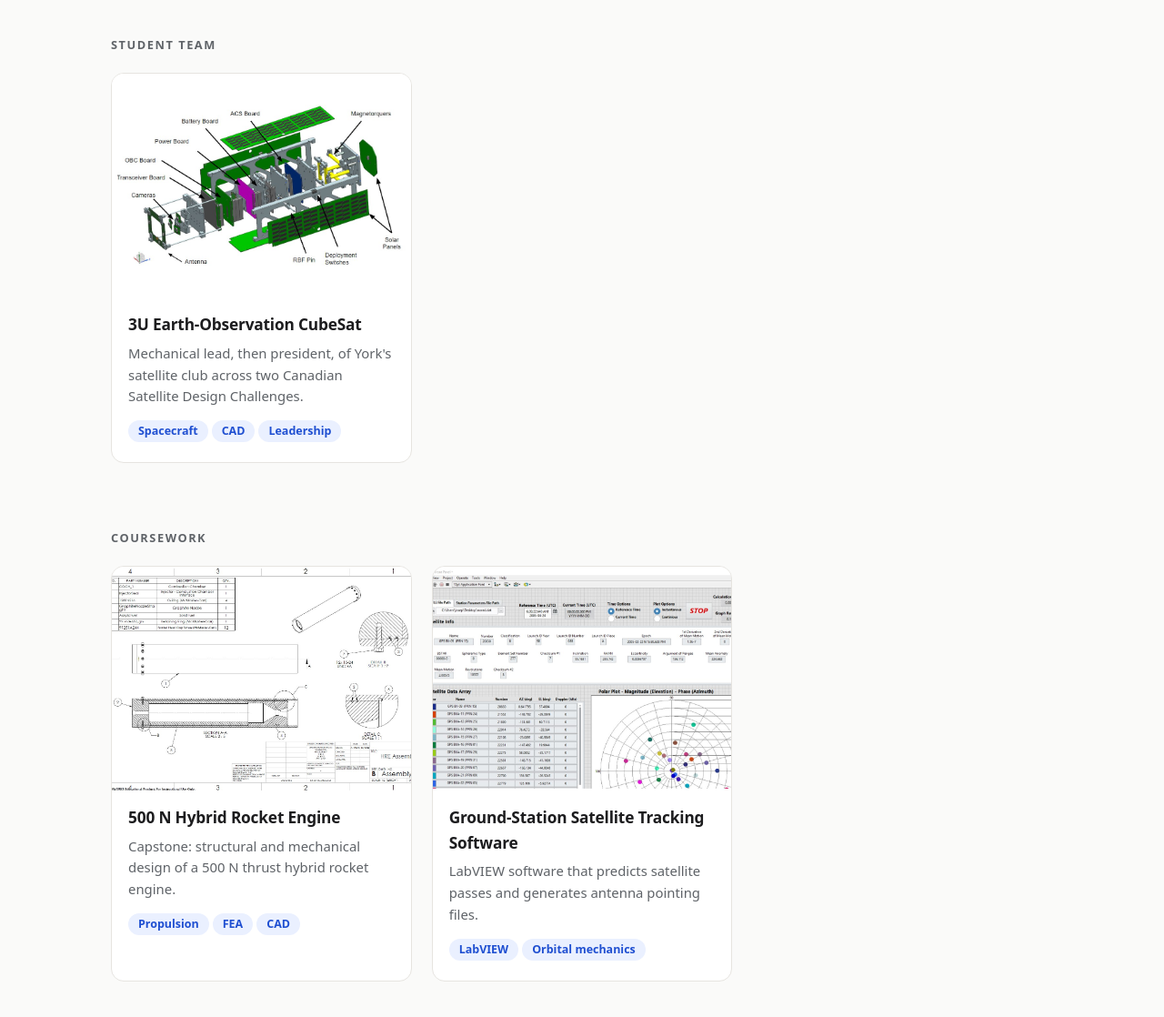
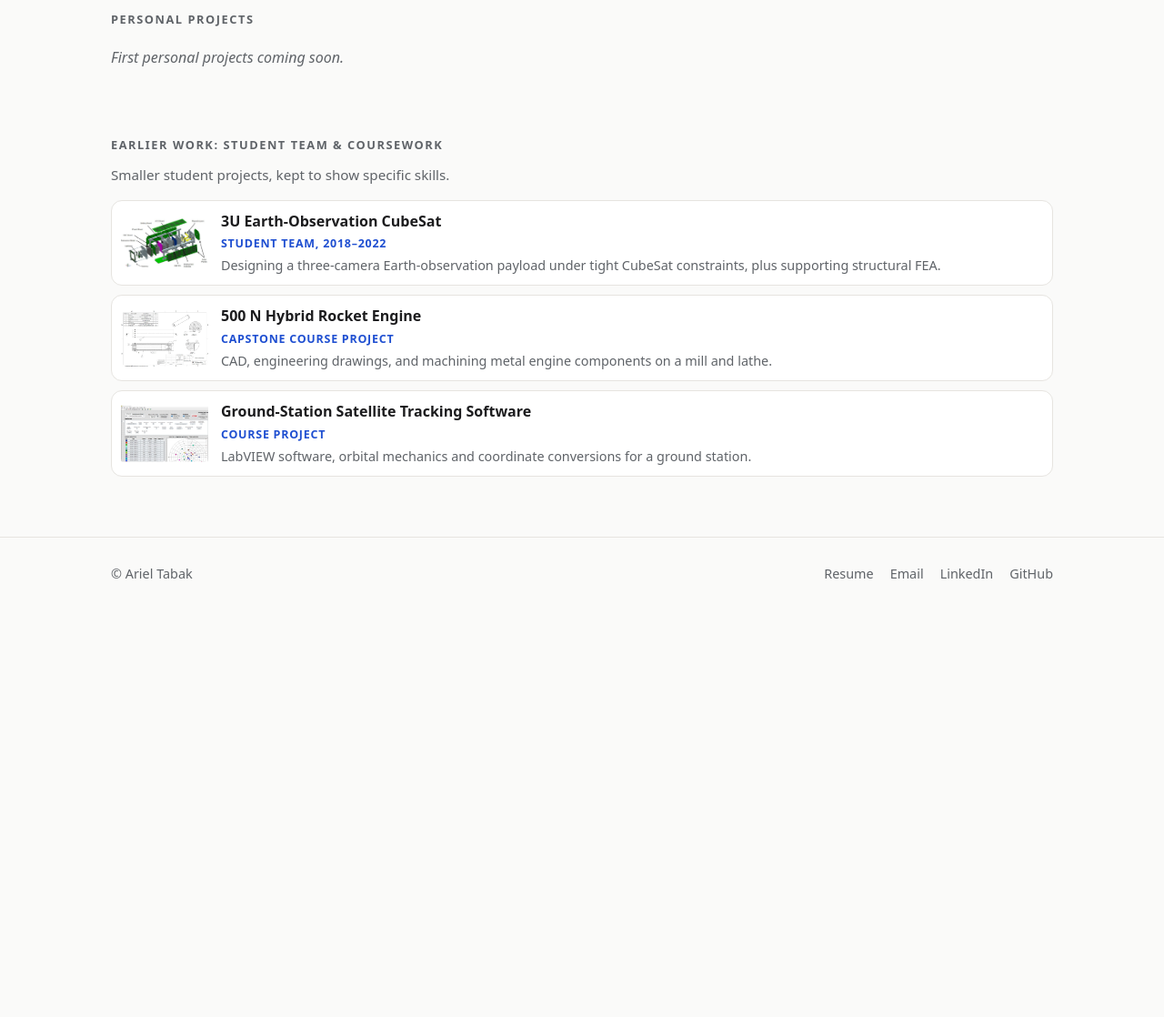
Before and after one commit to arltabak/Artabak-portfolio, a plain HTML site: page work.html in a window 1280 px wide. Shown: the part 835-1953 px from the top of the page at 91% size. After the commit the page ends 1517 px from the top, so only its background shows below. Drawn offline with Linux system fonts and the light colour scheme.

Commit message:
Put research first; move club and course work to an Earlier work section
- Home features the three research projects only
- Work page: Research, Personal projects, then compact Earlier work rows
  framed by the skill each shows
- CubeSat and rocket pages reframed around payload constraints and
  CAD/machining; 'Earlier work' label on those pages

Co-Authored-By: Claude Opus 5.5 <noreply@anthropic.com>
Claude-Session: https://claude.ai/code/session_01Pf4RuYL8De9ECCfpHopXFP

```diff
--- a/assets/style.css
+++ b/assets/style.css
@@ -232,3 +232,18 @@ html.lb-lock, html.lb-lock body { overflow: hidden; }
 .hero .where { color: var(--muted); margin: 0 0 26px; }
 .hero .byline { max-width: none; }
 .hero .byline { margin-bottom: 26px; }
+
+/* Earlier work: compact rows */
+.section-note { color: var(--muted); margin: -10px 0 16px; font-size: 0.95rem; }
+.minis { display: grid; gap: 10px; }
+.mini {
+  display: grid; grid-template-columns: 96px 1fr; gap: 14px; align-items: center;
+  background: var(--surface); border: 1px solid var(--line); border-radius: 12px; padding: 10px; color: var(--text);
+}
+.mini:hover { text-decoration: none; border-color: var(--text); }
+.mini img { width: 96px; height: 72px; object-fit: contain; background: #fff; border-radius: 8px; }
+.mini-text { display: flex; flex-direction: column; gap: 2px; }
+.mini-title { font-weight: 600; }
+.mini-meta { font-size: 0.78rem; font-weight: 700; letter-spacing: 0.06em; text-transform: uppercase; color: var(--accent); }
+.mini-desc { color: var(--muted); font-size: 0.9rem; }
+.page-kicker { margin-top: 14px; }
--- a/work.html
+++ b/work.html
@@ -5,7 +5,7 @@
 <meta name="viewport" content="width=device-width, initial-scale=1">
 <title>Work | Ariel Tabak</title>
 <meta name="description" content="Ariel Tabak: mechanical design and simulation for R&amp;D (FEA, mold flow analysis, CAD and prototyping), with a background in space engineering. Projects and notes.">
-<link rel="stylesheet" href="assets/style.css?v=7">
+<link rel="stylesheet" href="assets/style.css?v=8">
 </head>
 <body>
 <header class="site-header"><div class="wrap">
@@ -21,7 +21,7 @@
 <main class="wrap">
 <section class="page-intro">
   <h1>Work</h1>
-  <p>Engineering projects from my research, a student satellite team, coursework, and my own time.</p>
+  <p>My research and personal projects, followed by earlier student work.</p>
 </section>
 
 <section id="research">
@@ -54,46 +54,29 @@
   </div>
 </section>
 
-<section id="student-team">
-  <h2 class="section-title">Student team</h2>
-  <div class="grid">
-    <a class="card" href="projects/cubesat-3u.html">
-      <img class="thumb contain" src="images/projects/cubesat-3u-thumb.jpg" alt="3U Earth-Observation CubeSat">
-      <div class="body">
-        <h3>3U Earth-Observation CubeSat</h3>
-        <p>Mechanical lead, then president, of York's satellite club across two Canadian Satellite Design Challenges.</p>
-        <span class="tag">Spacecraft</span><span class="tag">CAD</span><span class="tag">Leadership</span>
-      </div>
-    </a>
-  </div>
-</section>
-
-<section id="coursework">
-  <h2 class="section-title">Coursework</h2>
-  <div class="grid">
-    <a class="card" href="projects/hybrid-rocket-engine.html">
-      <img class="thumb" src="images/projects/hybrid-rocket-engine-assembly.jpg" alt="500&nbsp;N Hybrid Rocket Engine">
-      <div class="body">
-        <h3>500&nbsp;N Hybrid Rocket Engine</h3>
-        <p>Capstone: structural and mechanical design of a 500&nbsp;N thrust hybrid rocket engine.</p>
-        <span class="tag">Propulsion</span><span class="tag">FEA</span><span class="tag">CAD</span>
-      </div>
-    </a>
-    <a class="card" href="projects/satellite-tracking-labview.html">
-      <img class="thumb" src="images/projects/satellite-tracking-labview.jpg" alt="Ground-Station Satellite Tracking Software">
-      <div class="body">
-        <h3>Ground-Station Satellite Tracking Software</h3>
-        <p>LabVIEW software that predicts satellite passes and generates antenna pointing files.</p>
-        <span class="tag">LabVIEW</span><span class="tag">Orbital mechanics</span>
-      </div>
-    </a>
-  </div>
-</section>
-
 <section id="personal">
   <h2 class="section-title">Personal projects</h2>
   <!-- Add cards here in the same format as above -->
   <p class="empty">First personal projects coming soon.</p>
+</section>
+
+<section id="earlier">
+  <h2 class="section-title">Earlier work: student team &amp; coursework</h2>
+  <p class="section-note">Smaller student projects, kept to show specific skills.</p>
+  <div class="minis">
+    <a class="mini" href="projects/cubesat-3u.html">
+      <img src="images/projects/cubesat-3u-thumb.jpg" alt="" loading="lazy">
+      <span class="mini-text"><span class="mini-title">3U Earth-Observation CubeSat</span><span class="mini-meta">Student team, 2018&ndash;2022</span><span class="mini-desc">Designing a three-camera Earth-observation payload under tight CubeSat constraints, plus supporting structural FEA.</span></span>
+    </a>
+    <a class="mini" href="projects/hybrid-rocket-engine.html">
+      <img src="images/projects/hybrid-rocket-engine-assembly.jpg" alt="" loading="lazy">
+      <span class="mini-text"><span class="mini-title">500&nbsp;N Hybrid Rocket Engine</span><span class="mini-meta">Capstone course project</span><span class="mini-desc">CAD, engineering drawings, and machining metal engine components on a mill and lathe.</span></span>
+    </a>
+    <a class="mini" href="projects/satellite-tracking-labview.html">
+      <img src="images/projects/satellite-tracking-labview.jpg" alt="" loading="lazy">
+      <span class="mini-text"><span class="mini-title">Ground-Station Satellite Tracking Software</span><span class="mini-meta">Course project</span><span class="mini-desc">LabVIEW software, orbital mechanics and coordinate conversions for a ground station.</span></span>
+    </a>
+  </div>
 </section>
 </main>
 <footer class="site-footer"><div class="wrap">
```
Also changed, not shown: clubs-coursework.html (+3 -3 lines), index.html (+7 -7 lines), notes.html (+1 -1 lines), notes/_template.html (+1 -1 lines), projects/cubesat-3u.html (+5 -4 lines), projects/hybrid-rocket-engine.html (+4 -3 lines), projects/linear-to-rotary-transmission.html (+1 -1 lines), projects/millimeter-scale-robot.html (+1 -1 lines), projects/satellite-tracking-labview.html (+3 -2 lines), projects/trajectory-generation-tools.html (+1 -1 lines).
